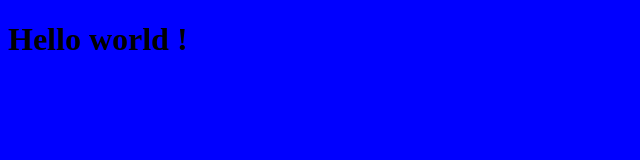
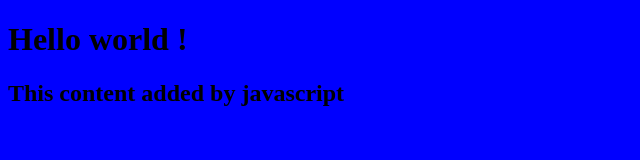
Before and after one commit to aminesalhi01/se-prep-final-project, a plain HTML site: page index.html in a window 1280 px wide. Shown: the whole page, without its empty margins (0-640 px from the left). Drawn offline with Linux system fonts and the light colour scheme.

Commit message:
add font link and page icon link

```diff
--- a/index.html
+++ b/index.html
@@ -5,6 +5,10 @@
     <meta http-equiv="X-UA-Compatible" content="IE=edge">
     <meta name="viewport" content="width=device-width, initial-scale=1.0">
     <link rel="stylesheet" href="./style.css">
+    <link rel="preconnect" href="https://fonts.googleapis.com">
+    <link rel="preconnect" href="https://fonts.gstatic.com" crossorigin>
+    <link href="https://fonts.googleapis.com/css2?family=Montserrat:wght@100;200;300;400;500;600;700;800;900&display=swap" rel="stylesheet">
+    <link rel="icon" type="image/x-icon" href="images/page icon.png">
     <title>My website</title>
 </head>
 <body>
--- a/script.js
+++ b/script.js
@@ -1,3 +1,3 @@
 const h2 = document.createElement("h2");
 h2.textContent = "This content added by javascript";
-document.querySelector(body).appendChild(h2);
+document.querySelector("body").appendChild(h2);
```
Also changed, not shown: images/page icon.png (added), 2 other files.
